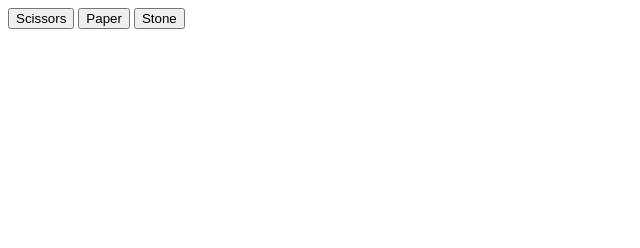
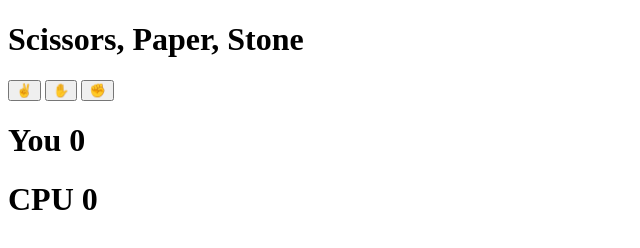
Before and after one commit to nmbmz/Scissors-Paper-Stone, a plain HTML site: page index.html in a window 1280 px wide. Shown: the whole page, without its empty margins (0-640 px from the left). Drawn offline with Linux system fonts and the light colour scheme.

Commit message:
Update index.html

```diff
--- a/index.html
+++ b/index.html
@@ -4,93 +4,53 @@
     <meta charset="UTF-8">
     <meta http-equiv="X-UA-Compatible" content="IE=edge">
     <meta name="viewport" content="width=device-width, initial-scale=1.0">
-    <title>Scissors,Paper,Stone</title>
+    <title>Scissors, Paper, Stone</title>
+    <link rel="stylesheet" href="main.css">
 </head>
 <body>
-    <button
-    onclick="
-    const randomNumber = Math.random();
-    let computerMove = '';
+    <h1>Scissors, Paper, Stone</h1>
+    <div class="selection">
+        <button onclick="playGame('Scissors')">✌️</button>
+        <button onclick="playGame('Paper')">✋</button>
+        <button onclick="playGame('Stone')">✊</button>
+    </div>
 
-    if (randomNumber >= 0 && randomNumber < 1/3)
-    {
-        computerMove = 'Scissors';
-    } else if (randomNumber >= 1/3 && randomNumber <2/3)
-    {
-        computerMove = 'Paper';
-    } else if (randomNumber >= 2/3 && randomNumber < 1) {
-        computerMove = 'Stone';
-    }
+    <div class="results">
+        <div class="div"><h1>You <span id="playerScore" class="result-score">0</span></h1></div>
+        <div class="div"><h1>CPU <span id="cpuScore" class="result-score">0</span></h1></div>
+    </div>
 
-    let result = '';
+    <script>
+        let playerScore = 0;
+        let cpuScore = 0;
 
-    if (computerMove === 'Scissors') {
-        result = 'It is a tie';
-    } else if (computerMove === 'Paper') {
-        result = 'You Win';
-    } else if (computerMove === 'Stone') {
-        result = 'You Lose.';
-    }
+        function playGame(playerMove) {
+            const moves = ['Scissors', 'Paper', 'Stone'];
+            const randomNumber = Math.floor(Math.random() * 3);
+            const computerMove = moves[randomNumber];
 
-    alert (`You pick Scissors. Computer picks ${computerMove}. ${result}`)
-    "
-    >Scissors</button>
+            let result = '';
 
-    <button
-    onclick="
-    const randomNumber = Math.random();
-    let computerMove = '';
+            if (playerMove === computerMove) {
+                result = 'It is a tie';
+            } else if (
+                (playerMove === 'Scissors' && computerMove === 'Paper') ||
+                (playerMove === 'Paper' && computerMove === 'Stone') ||
+                (playerMove === 'Stone' && computerMove === 'Scissors')
+            ) {
+                result = 'You Win';
+                playerScore++;
+            } else {
+                result = 'You Lose.';
+                cpuScore++;
+            }
 
-    if (randomNumber >= 0 && randomNumber < 1/3)
-    {
-        computerMove = 'Scissors';
-    } else if (randomNumber >= 1/3 && randomNumber <2/3)
-    {
-        computerMove = 'Paper';
-    } else if (randomNumber >= 2/3 && randomNumber < 1) {
-        computerMove = 'Stone';
-    }
+            alert(`You pick ${playerMove}. Computer picks ${computerMove}. ${result}`);
 
-    let result = '';
-
-    if (computerMove === 'Paper') {
-        result = 'It is a tie';
-    } else if (computerMove === 'Stone') {
-        result = 'You Win';
-    } else if (computerMove === 'Scissors') {
-        result = 'You Lose.';
-    }
-
-    alert (`You pick Paper. Computer picks ${computerMove}. ${result}`)
-    "
-    >Paper</button>
-    <button
-    onclick="
-    const randomNumber = Math.random();
-    let computerMove = '';
-
-    if (randomNumber >= 0 && randomNumber < 1/3)
-    {
-        computerMove = 'Scissors';
-    } else if (randomNumber >= 1/3 && randomNumber <2/3)
-    {
-        computerMove = 'Paper';
-    } else if (randomNumber >= 2/3 && randomNumber < 1) {
-        computerMove = 'Stone';
-    }
-
-    let result = '';
-
-    if (computerMove === 'Stone') {
-        result = 'It is a tie';
-    } else if (computerMove === 'Scissors') {
-        result = 'You Win';
-    } else if (computerMove === 'Paper') {
-        result = 'You Lose.';
-    }
-
-    alert (`You pick Stone. Computer picks ${computerMove}. ${result}`)
-    "
-    >Stone</button>
+            // Update the scoreboard
+            document.getElementById('playerScore').textContent = playerScore;
+            document.getElementById('cpuScore').textContent = cpuScore;
+        }
+    </script>
 </body>
 </html>
```
